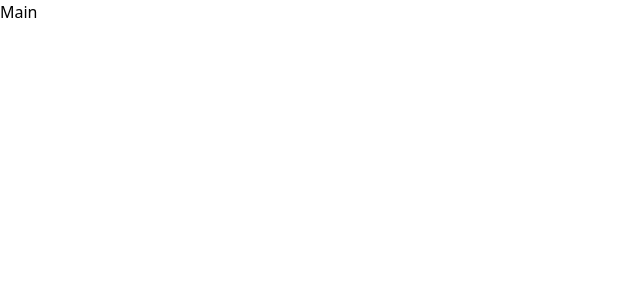
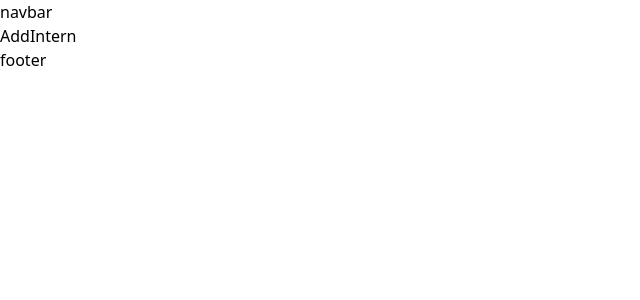
Before and after one commit to SLT-InternRegistrationSystem/Frontend, a React (Vite) app: page / in a window 1280 px wide. Shown: the top 300 px of the page, without its empty margins (0-640 px from the left). Built offline with nearby package versions, Linux system fonts and the light colour scheme.

Commit message:
added routing

```diff
--- a/src/layout/Main.jsx
+++ b/src/layout/Main.jsx
@@ -1,8 +1,13 @@
 import React from 'react'
+import { Outlet } from 'react-router-dom'
 
 const Main = () => {
   return (
-    <div>Main</div>
+    <div>
+        <nav>navbar</nav>
+        <Outlet/>
+        <footer>footer</footer>
+    </div>
   )
 }
 
--- /dev/null
+++ b/src/pages/AddIntern.jsx
@@ -0,0 +1,9 @@
+import React from 'react'
+
+const AddIntern = () => {
+  return (
+    <div>AddIntern</div>
+  )
+}
+
+export default AddIntern
--- /dev/null
+++ b/src/pages/InternList.jsx
@@ -0,0 +1,9 @@
+import React from 'react'
+
+const InternList = () => {
+  return (
+    <div>InternList</div>
+  )
+}
+
+export default InternList
--- /dev/null
+++ b/src/pages/Login.jsx
@@ -0,0 +1,9 @@
+import React from 'react'
+
+const Login = () => {
+  return (
+    <div>Login</div>
+  )
+}
+
+export default Login
```
Also changed, not shown: src/router/Router.jsx (+19 -1 lines).
